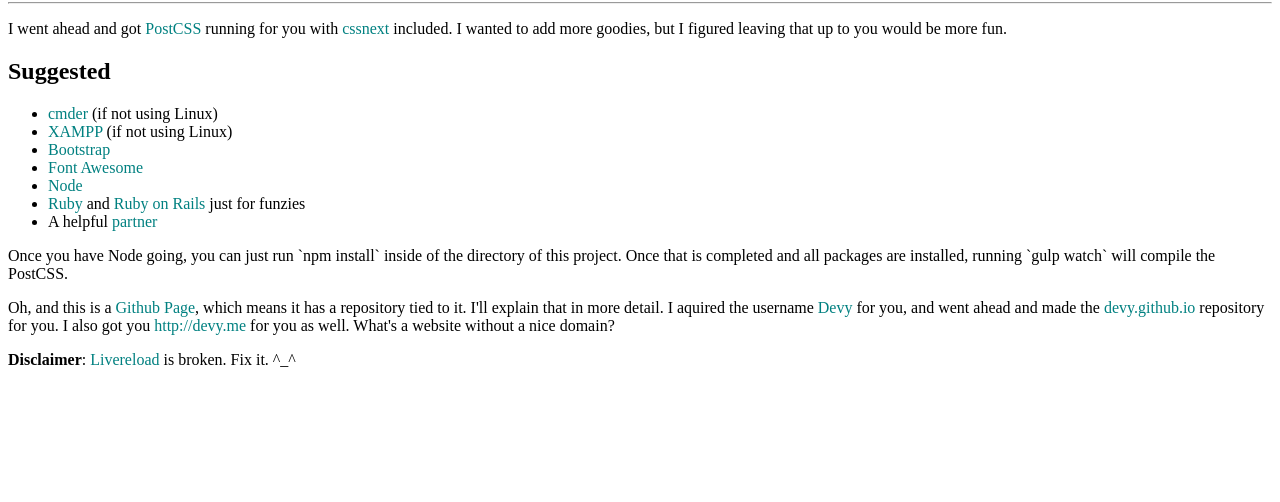
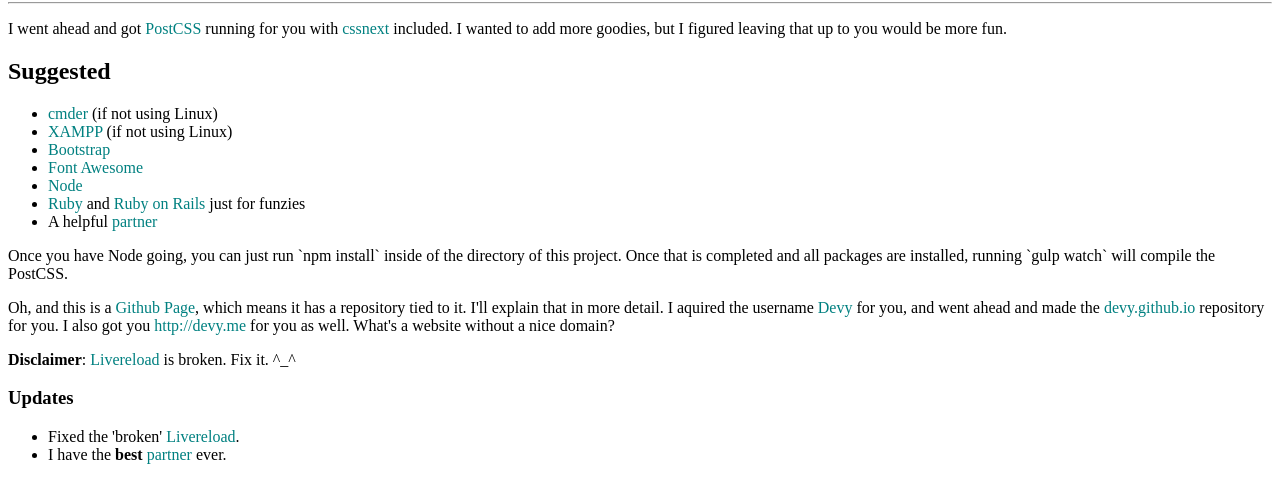
Before and after one commit to devy/devy.github.io, a website: page index.html in a window 1280 px wide. Shown: the part 78-580 px from the top of the page. Drawn offline with Linux system fonts and the light colour scheme.

Commit message:
Content update

```diff
--- a/index.html
+++ b/index.html
@@ -54,8 +54,14 @@
                 I also got you <a href="http://devy.me">http://devy.me</a> for you as well. What's a website without a nice domain?
             </p>
             <p>
-                <strong>Disclaimer</strong>: <a href="https://www.npmjs.com/package/gulp-livereload" target="_blank">Livereload</a> is broken. Fix it. ^_^
+                <strike></strike><strong>Disclaimer</strong>: <a href="https://www.npmjs.com/package/gulp-livereload" target="_blank">Livereload</a> is broken. Fix it. ^_^ </strike>
+
             </p>
+            <h3>Updates</h3>
+            <ul>
+                <li>Fixed the 'broken'<a href="https://github.com/devy/devy.github.io/commits?author=devy" target="_blamk"> Livereload</a>.</li>
+                <li>I have the <strong>best</strong> <a href="http://github.com/jbh" target="_blank">partner</a> ever. </li>
+            </ul>
         </main>
 
         <footer id="LayoutFooter">
```
